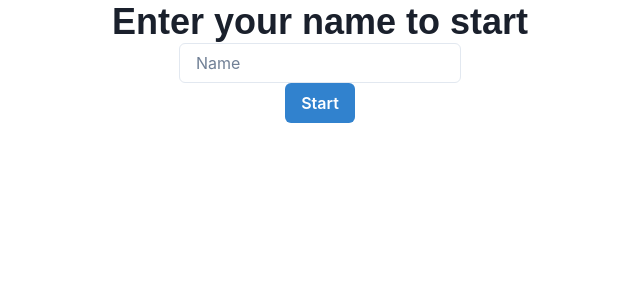
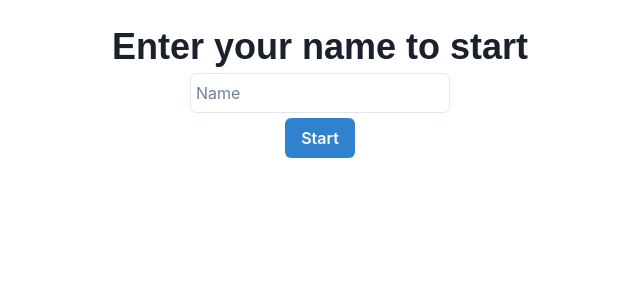
Before and after one commit to YagoMackay/chess, a Next.js app: page / in a window 1280 px wide. Shown: the top 300 px of the page, without its empty margins (320-960 px from the left). Built offline with nearby package versions, Linux system fonts and the light colour scheme; no server answers.

Commit message:
center userForm

```diff
--- a/pages/userForm.tsx
+++ b/pages/userForm.tsx
@@ -16,7 +16,7 @@ export default function UserForm() {
 
   useEffect(() => {
     initGame();
-    const subscribe = gameSubject.subscribe((game: any) => {
+    const subscribe = gameSubject.subscribe((game) => {
       setBoard(game.board);
       setIsGameOver(game.isGameOver);
       setResult(game.result);
@@ -25,7 +25,7 @@ export default function UserForm() {
     return () => subscribe.unsubscribe();
   }, []);
 
-  const handleSubmit = async (e: any) => {
+  const handleSubmit = async (e: React.FormEvent<HTMLFormElement>) => {
     try {
       e.preventDefault();
       localStorage.setItem('userName', name);
@@ -45,12 +45,13 @@ export default function UserForm() {
         <link rel="icon" href="/favicon.ico" />
       </Head>
 
-      <Container>
+      <Container paddingTop={'20px'}>
         <Center display={'flex'} flexDir={'column'}>
           <Heading
             style={{
               fontFamily: 'sans-serif',
             }}
+            padding={'5px'}
           >
             Enter your name to start
           </Heading>
@@ -65,10 +66,16 @@ export default function UserForm() {
               value={name}
               onChange={(e) => setName(e.target.value)}
               required
+              padding={'5px'}
             />
           </Box>
 
-          <Button colorScheme={'blue'} size="md" type="submit">
+          <Button
+            colorScheme={'blue'}
+            size="md"
+            type="submit"
+            marginTop={'5px'}
+          >
             Start
           </Button>
         </Center>
```
